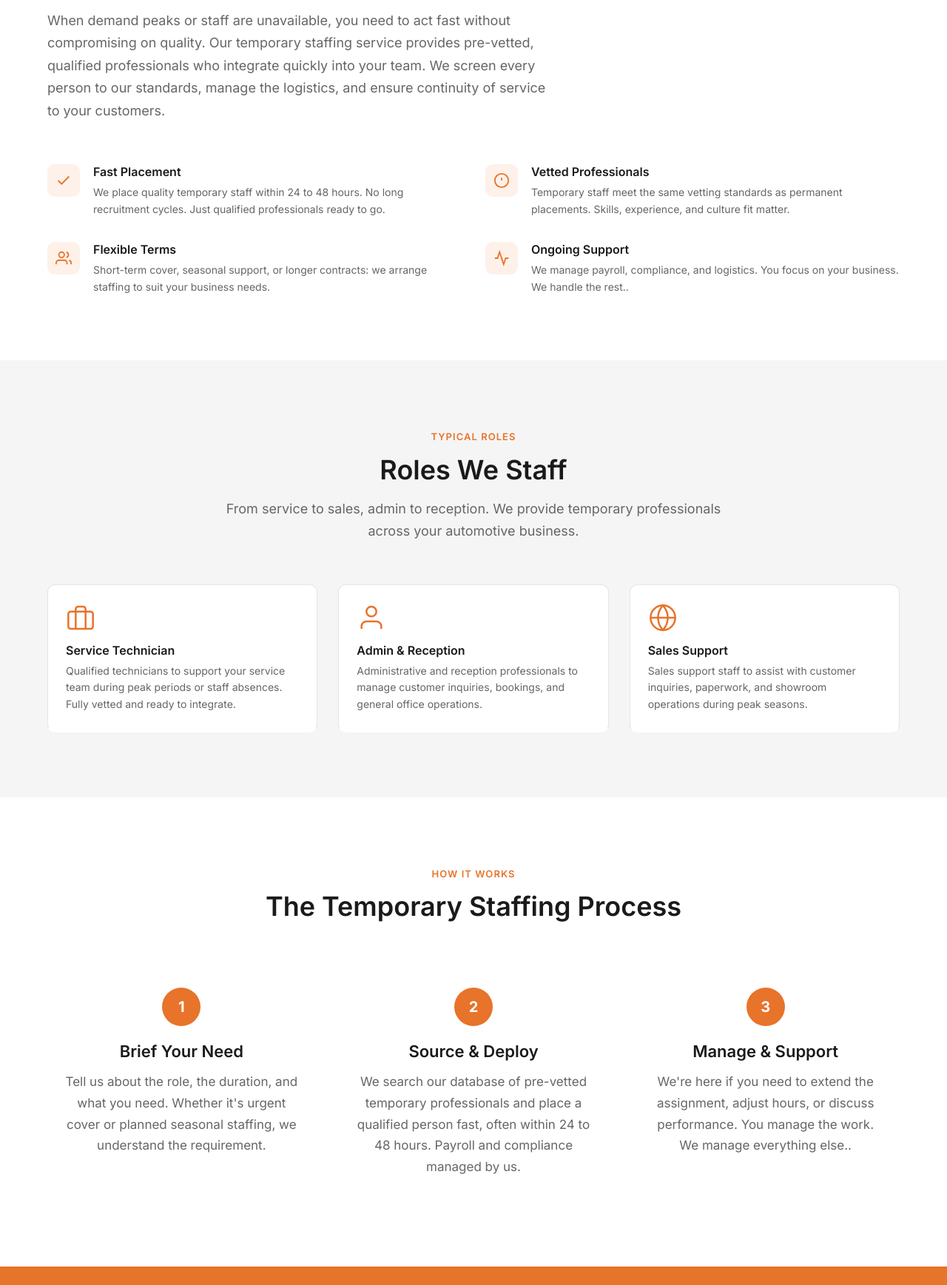
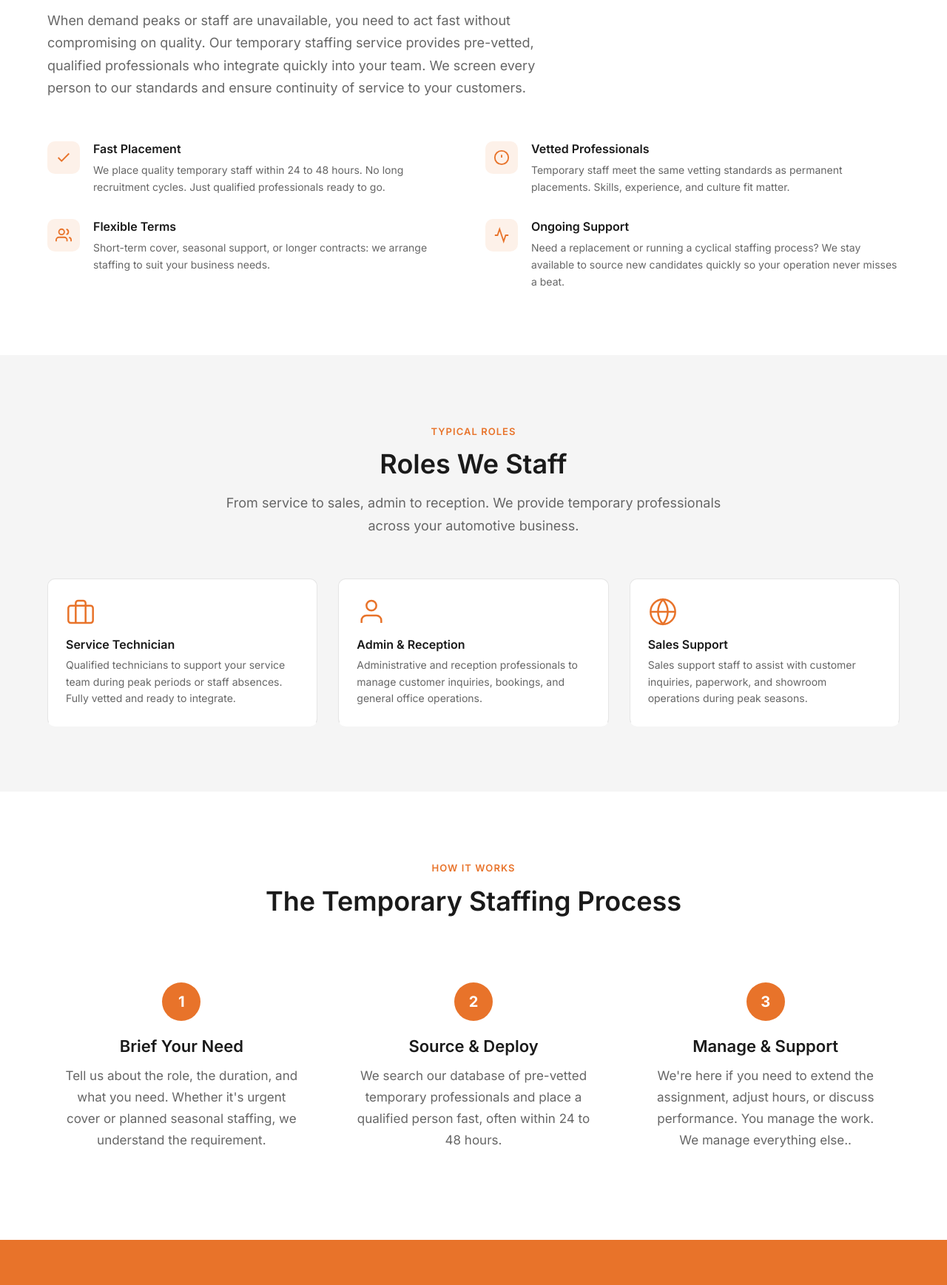
Before and after one commit to chiragnm2017/carcorp-website, a plain HTML site: page services/service-3.html in a window 1280 px wide. Shown: the part 728-2465 px from the top of the page at 74% size. Drawn offline with Linux system fonts and the light colour scheme.

Commit message:
Content: correct ongoing support copy, add idiosyncrasies references
service-3: Ongoing Support now reflects recruitment-only model (no
payroll/compliance/logistics). Removed those claims from intro para
and process step copy.

service-1, service-2, about: added 'idiosyncrasies' in 3 contextually
relevant places to signal deep automotive market understanding.

Co-Authored-By: Claude Sonnet 4.6 <noreply@anthropic.com>

```diff
--- a/services/service-3.html
+++ b/services/service-3.html
@@ -174,7 +174,7 @@
       <div class="section-header left-align">
         <span class="eyebrow">Why Choose Us</span>
         <h2 id="why-heading">Speed, Quality, and Continuity</h2>
-        <p>When demand peaks or staff are unavailable, you need to act fast without compromising on quality. Our temporary staffing service provides pre-vetted, qualified professionals who integrate quickly into your team. We screen every person to our standards, manage the logistics, and ensure continuity of service to your customers.</p>
+        <p>When demand peaks or staff are unavailable, you need to act fast without compromising on quality. Our temporary staffing service provides pre-vetted, qualified professionals who integrate quickly into your team. We screen every person to our standards and ensure continuity of service to your customers.</p>
       </div>
       <div class="why-grid">
         <div class="why-item">
@@ -210,7 +210,7 @@
           </div>
           <div>
             <h3 class="why-item__title">Ongoing Support</h3>
-            <p class="why-item__body">We manage payroll, compliance, and logistics. You focus on your business. We handle the rest..</p>
+            <p class="why-item__body">Need a replacement or running a cyclical staffing process? We stay available to source new candidates quickly so your operation never misses a beat.</p>
           </div>
         </div>
       </div>
@@ -270,7 +270,7 @@
           <div class="process-step__number" aria-hidden="true">2</div>
           <div>
             <h3 class="process-step__title">Source & Deploy</h3>
-            <p class="process-step__body">We search our database of pre-vetted temporary professionals and place a qualified person fast, often within 24 to 48 hours. Payroll and compliance managed by us.</p>
+            <p class="process-step__body">We search our database of pre-vetted temporary professionals and place a qualified person fast, often within 24 to 48 hours.</p>
           </div>
         </div>
         <div class="process-step">
```
Also changed, not shown: about.html (+1 -1 lines), services/service-1.html (+1 -1 lines), services/service-2.html (+1 -1 lines).
